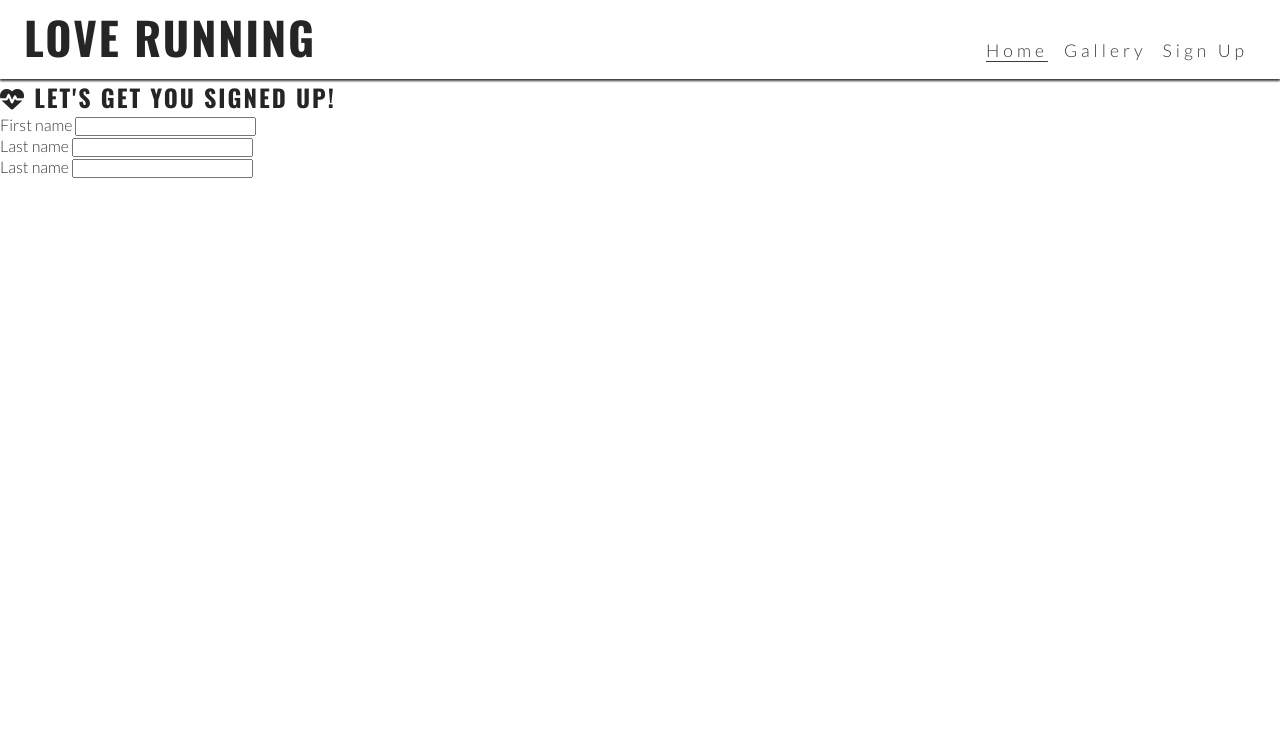
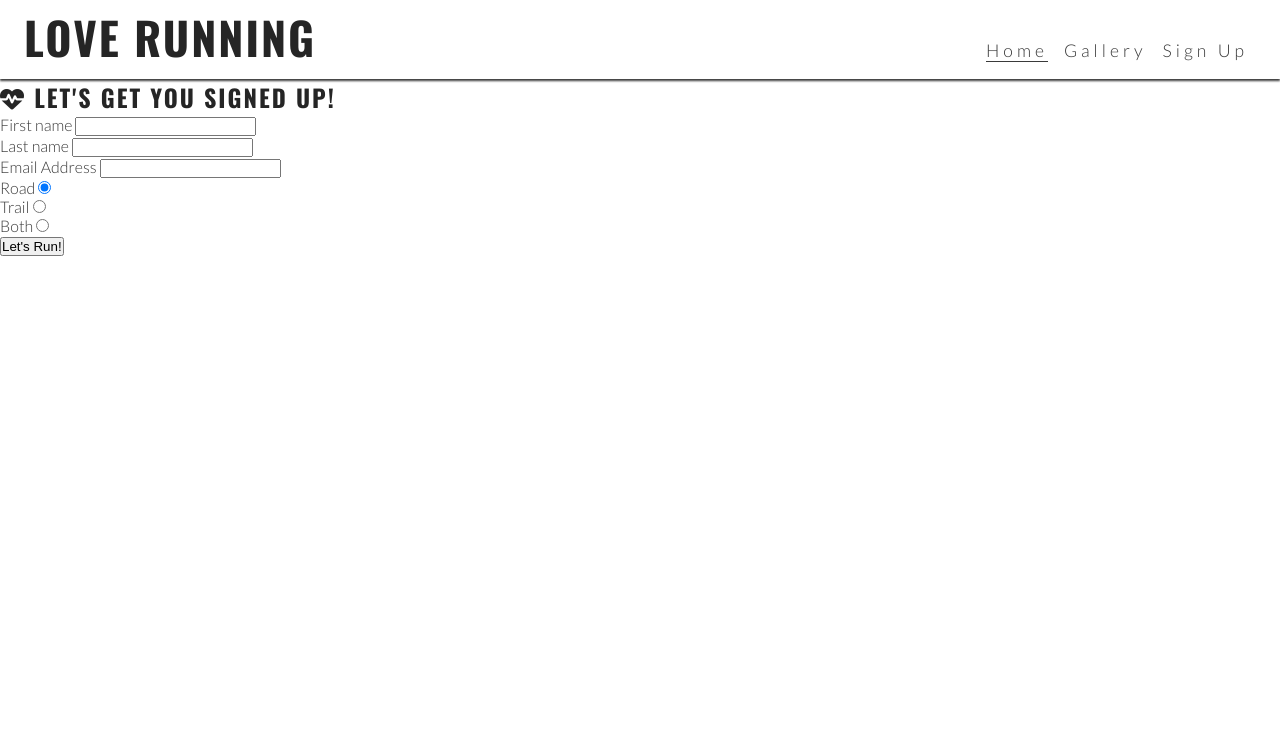
Before and after one commit to LukeM1aa/love-running, a plain HTML site: page signup.html in a window 1280 px wide. Shown: the top 730 px of the page. Drawn offline with nearby package versions, Linux system fonts and the light colour scheme.

Commit message:
signup form html structure

```diff
--- a/signup.html
+++ b/signup.html
@@ -31,9 +31,9 @@
         </label>
         <nav>
             <ul id="menu">
-                <li><a href="love-running/index.html" class="active">Home</a></li>
-                <li><a href="love-running/gallery.html">Gallery</a></li>
-                <li><a href="love-running/signup.html">Sign Up</a></li>
+                <li><a href="index.html" class="active">Home</a></li>
+                <li><a href="gallery.html">Gallery</a></li>
+                <li><a href="signup.html">Sign Up</a></li>
             </ul>
         </nav>
     </header>
@@ -41,15 +41,31 @@
     <!-- Main content -->
     <main>
         <section id="signup">
-            <form id="signup-form" method="post" action="https://formdump.codeinstitute.net">
+            <form id="signup-form" method="POST" action="https://formdump.codeinstitute.net">
                 <h2><i class="fa-solid fa-heart-pulse"></i> Let's get you signed up!</h2>
-                    <label for="first-name">First name</label>
-                    <input type="text" id="text-input" name="first-name"><br>
-                    <label for="last-name">Last name</label>
-                    <input type="text" id="text-input" name="last-name"><br>
-                    <label for="email-address">Last name</label>
-                    <input type="text" id="text-input" name="email-address">
-                </form>
+                <label for="first-name">First name</label>
+                <input type="text" id="first-name" name="first_name" class="text-input" required><br>
+                <label for="last-name">Last name</label>
+                <input type="text" id="last-name" name="last_name" class="text-input" required><br>
+                <label for="email-address">Email Address</label>
+                <input type="email" id="email-address" name="email_address" class="text-input" required>
+                </div>
+                <div class="radio-buttons">
+                    <div>
+                        <label for="road">Road</label>
+                        <input type="radio" id="road" name="running_preference" value="road" required checked>
+                    </div>
+                    <div>
+                        <label for="trail">Trail</label>
+                        <input type="radio" id="trail" name="running_preference" value="trail" required >
+                    </div>
+                    <div>
+                        <label for="both">Both</label>
+                        <input type="radio" id="both" name="running_preference" value="both" required >
+                    </div>
+                </div>
+                <button type="submit" class="join-button">Let's Run!</button>
+            </form>
         </section>
     </main>
 
```
Also changed, not shown: gallery.html (+3 -3 lines).
